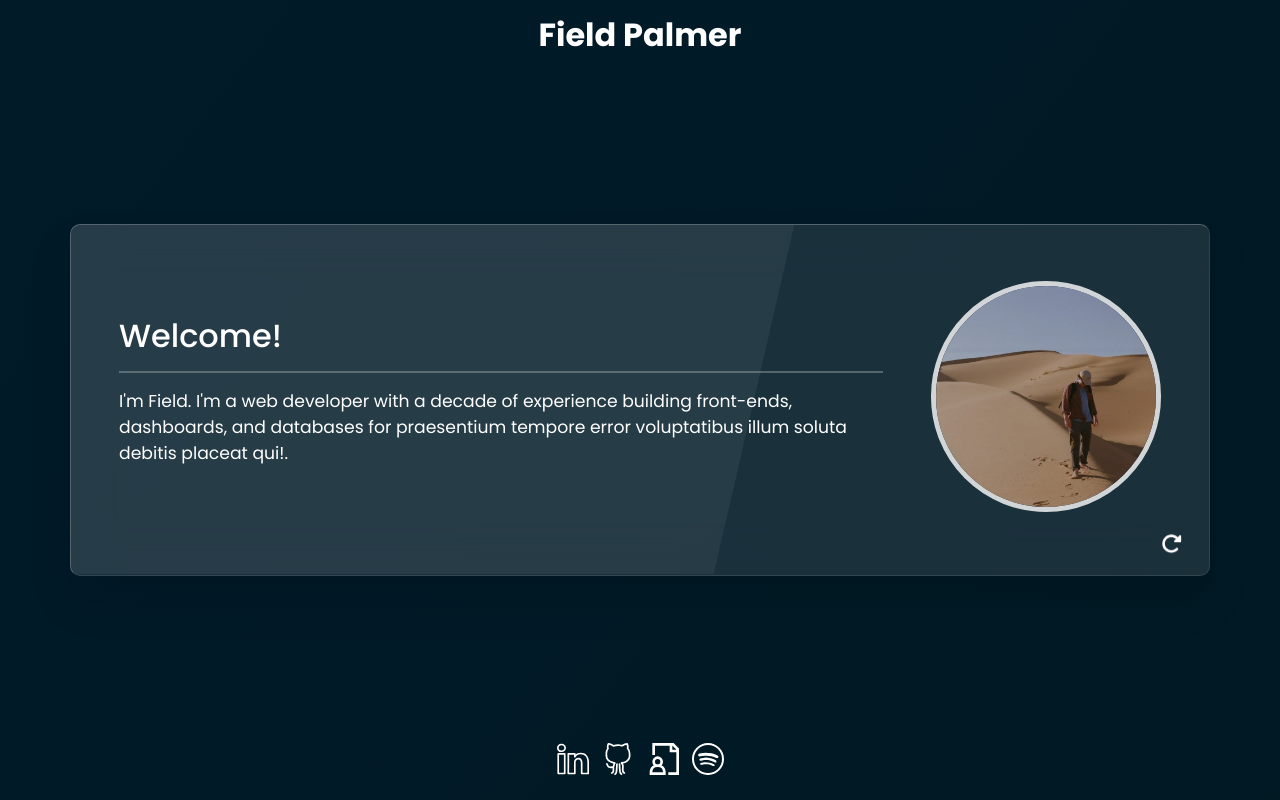
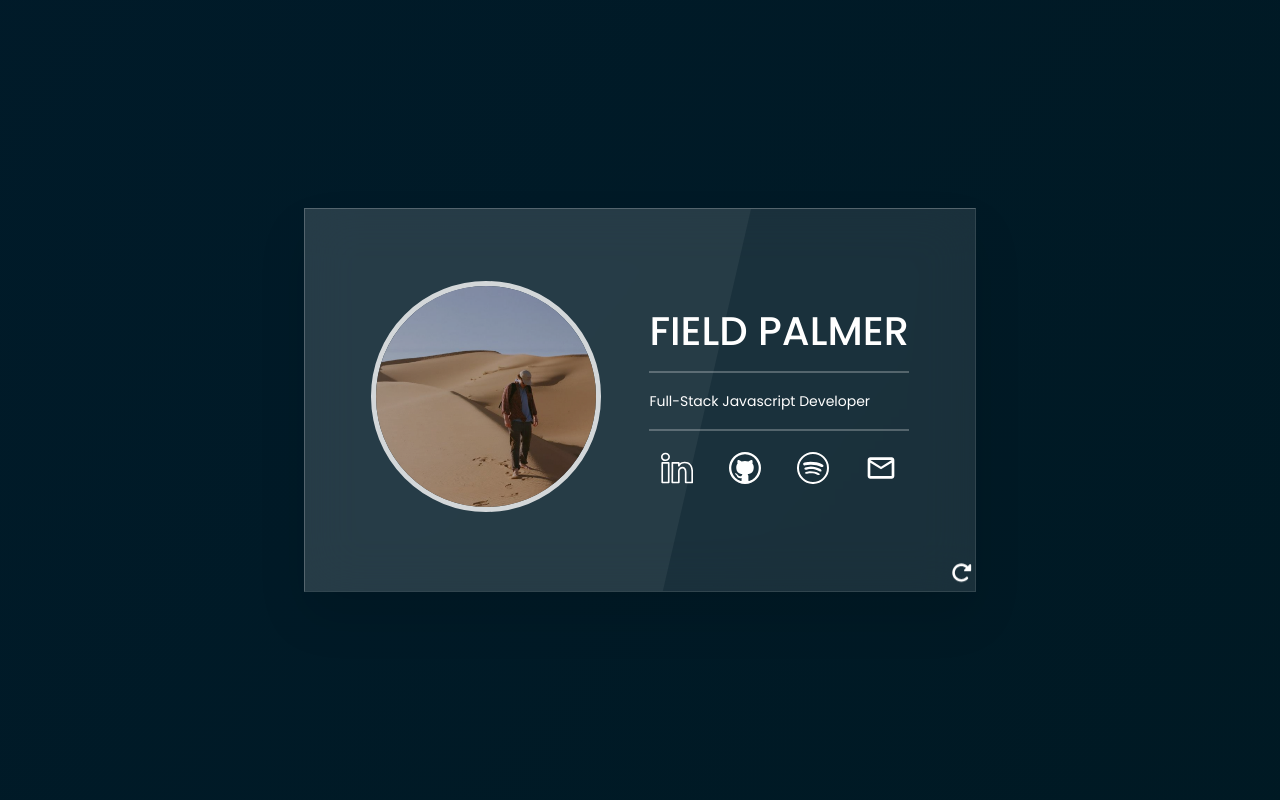
Before and after one commit to fieldpalmer/fieldpalmer.github.io, a React (Create React App) app in the folder client/: page / in a window 1280 px wide. Built offline with nearby package versions, Linux system fonts and the light colour scheme.

Commit message:
trimmed the fat

```diff
--- a/client/src/App.css
+++ b/client/src/App.css
@@ -22,24 +22,11 @@ hr {
    overflow-x: hidden;
 }
 
-.logo-name {
-   /* font-size: 2.5rem; */
-   color: white;
-   font-weight: 700;
-   text-align: center;
-   margin: 0;
-   position: fixed;
-   top: 0;
-   /* left: 0; */
-   padding: 1rem;
-}
-
 .menu-logo {
    position: fixed;
    top: 0;
    right: 0;
    padding: 1rem;
-   /* font-weight: 700; */
 }
 
 .menu-logo h2:hover {
@@ -78,28 +65,29 @@ hr {
 
 .arrow-right {
    position: fixed;
-   bottom: 1rem;
+   bottom: 3px;
+   right: 3px;
 }
 
 .arrow-left {
    position: fixed;
-   bottom: 1rem;
+   bottom: 7px;
+   right: 7px;
 }
 
 .icons-list {
    display: flex;
-   justify-content: flex-end;
+   justify-content: space-around;
    gap: 13px;
-   position: fixed;
-   bottom: 0;
-   /* left: 0; */
+   /* position: fixed; */
+   /* bottom: 0; */
    /* padding-left: 1rem; */
-   padding-bottom: 1rem;
+   /* padding-bottom: 1rem; */
 }
 
 .icons-list a {
    text-align: center;
-   border-radius: 50%;
+   /* border-radius: 50%; */
    color: white;
    transition: 0.5s;
 }
@@ -120,9 +108,11 @@ hr {
    border-right: 1px solid rgba(255, 255, 255, 0.1);
    border-bottom: 1px solid rgba(255, 255, 255, 0.1);
    backdrop-filter: blur(25px);
-   border-radius: 10px;
+   /* border-radius: 10px; */
    z-index: 1;
    overflow: hidden;
+   width: 7in;
+   height: 4in;
 }
 
 .container:before {
@@ -219,11 +209,13 @@ hr {
    }
 }
 
-@media (width < 420px) {
+@media (width < 500px) {
    .container {
-      text-align: center;
-      height: 88vmax;
-      max-width: 88vmin;
+      text-align: left;
+      /* height: 84vmax; */
+      /* max-width: 80vmin; */
+      height: 5in;
+      width: 3in;
       overflow-y: scroll;
    }
 
--- a/client/src/App.jsx
+++ b/client/src/App.jsx
@@ -1,27 +1,23 @@
 import React, { useState } from 'react';
 import Landing from './components/Landing';
 import Portfolio from './components/Portfolio';
-import IconsList from './components/IconsList';
 import { FaRotateRight } from 'react-icons/fa6';
 import { FaRotateLeft } from 'react-icons/fa6';
 import './app.css';
 
 export default function App() {
-   const [showLanding, setShowLanding] = useState(true);
+   const [showFront, setShowFront] = useState(true);
 
    const handleArrowClick = () => {
-      setShowLanding(!showLanding);
+      setShowFront(!showFront);
    };
 
    return (
       <main className='App'>
-         <h2 id='logo-name' className='logo-name text-center text-white'>
-            Field Palmer
-         </h2>
          <section className='container p-sm-2 p-md-5'>
-            {showLanding ? <Landing /> : <Portfolio />}
+            {showFront ? <Landing /> : <Portfolio />}
             <div className='arrow-container'>
-               {showLanding ? (
+               {showFront ? (
                   <FaRotateRight
                      className='arrow arrow-right'
                      onClick={handleArrowClick}
@@ -34,7 +30,6 @@ export default function App() {
                )}
             </div>
          </section>
-         <IconsList className='icon-footer' />
       </main>
    );
 }
--- a/client/src/components/IconsList.jsx
+++ b/client/src/components/IconsList.jsx
@@ -1,9 +1,12 @@
 import React from 'react';
 // import { SlUser } from 'react-icons/sl';
 import { GrDocumentUser } from 'react-icons/gr';
+import { FaWordpressSimple } from 'react-icons/fa';
 import { SlSocialLinkedin } from 'react-icons/sl';
-import { SlSocialGithub } from 'react-icons/sl';
+import { VscGithub } from 'react-icons/vsc';
 import { SlSocialSpotify } from 'react-icons/sl';
+import { MdOutlineEmail } from 'react-icons/md';
+
 import pdf from '../assets/Field-Palmer-Resume.pdf';
 
 export default function IconsList() {
@@ -17,11 +20,14 @@ export default function IconsList() {
             <SlSocialLinkedin />
          </a>
          <a href='https://github.com/fieldpalmer' target='_blank' rel='noreferrer'>
-            <SlSocialGithub />
+            <VscGithub />
          </a>
-         <a href={pdf} target='_blank' rel='noreferrer'>
+         {/* <a href={pdf} target='_blank' rel='noreferrer'>
             <GrDocumentUser />
-         </a>
+         </a> */}
+         {/* <a href='gfp3.wordpress.com' target='_blank' rel='noreferrer'>
+            <FaWordpressSimple />
+         </a> */}
          <a
             href='https://open.spotify.com/user/129959859?si=9ef3ef216cb14e34'
             target='_blank'
@@ -29,6 +35,9 @@ export default function IconsList() {
          >
             <SlSocialSpotify />
          </a>
+         <a href='mailto:gilbertfieldpalmer@gmail.com' target='_blank' rel='noreferrer'>
+            <MdOutlineEmail />
+         </a>
       </h2>
    );
 }
--- a/client/src/components/Landing.jsx
+++ b/client/src/components/Landing.jsx
@@ -1,25 +1,25 @@
 import React from 'react';
 import profPic from '../assets/profPic.png';
+import IconsList from './IconsList';
 
 export default function Landing() {
    return (
       <div className='two-col-content my-2'>
-         <div className='bio-info'>
-            <div className='text-white'>
-               <h2 className='my-name'>Welcome!</h2>
-               <hr />
-               <p>
-                  I'm Field. I'm a web developer with a decade of experience building
-                  front-ends, dashboards, and databases for praesentium tempore error
-                  voluptatibus illum soluta debitis placeat qui!.
-               </p>
-            </div>
-         </div>
          <div className='profile-picture'>
             <span className='circle-image'>
                <img alt='profPic' src={profPic} />
             </span>
          </div>
+         <div className='bio-info'>
+            <div className='text-white'>
+               <h1 className='my-name'>FIELD PALMER</h1>
+               <hr />
+               {/* <p>Full Stack Developer</p> */}
+               <small>Full-Stack Javascript Developer</small>
+               <hr />
+               <IconsList className='icon-footer' />
+            </div>
+         </div>
       </div>
    );
 }
--- a/client/src/components/Portfolio.jsx
+++ b/client/src/components/Portfolio.jsx
@@ -57,7 +57,7 @@ export default function Portfolio() {
                <div key={i} className='col-md-4 col-12'>
                   <div className='circle-image mx-3'>
                      <img src={image.src} alt={image.alt} onClick={handleShow} />
-                     <p class='circle-text'>Design & Development</p>
+                     <p className='circle-text'>Design & Development</p>
                   </div>
                </div>
             ))}
```
